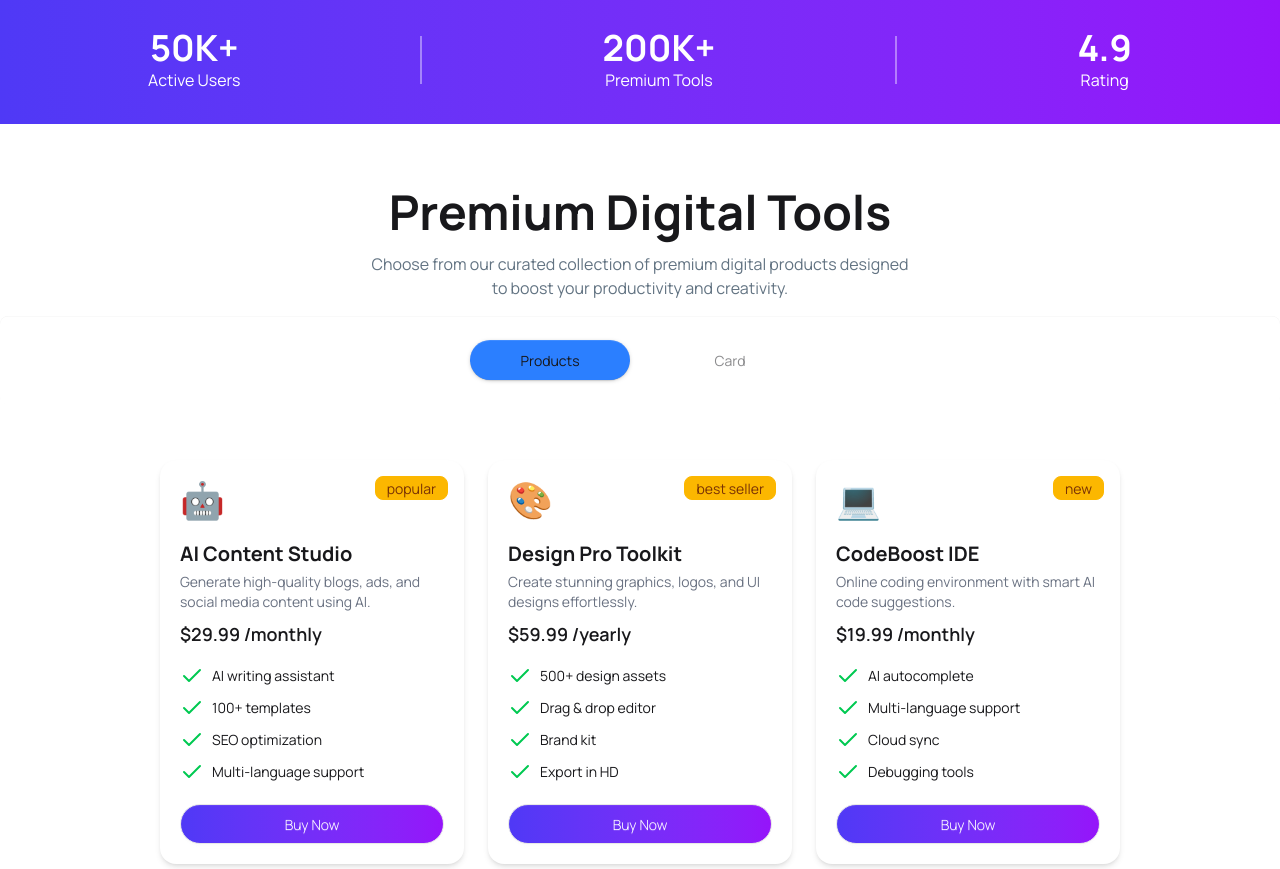
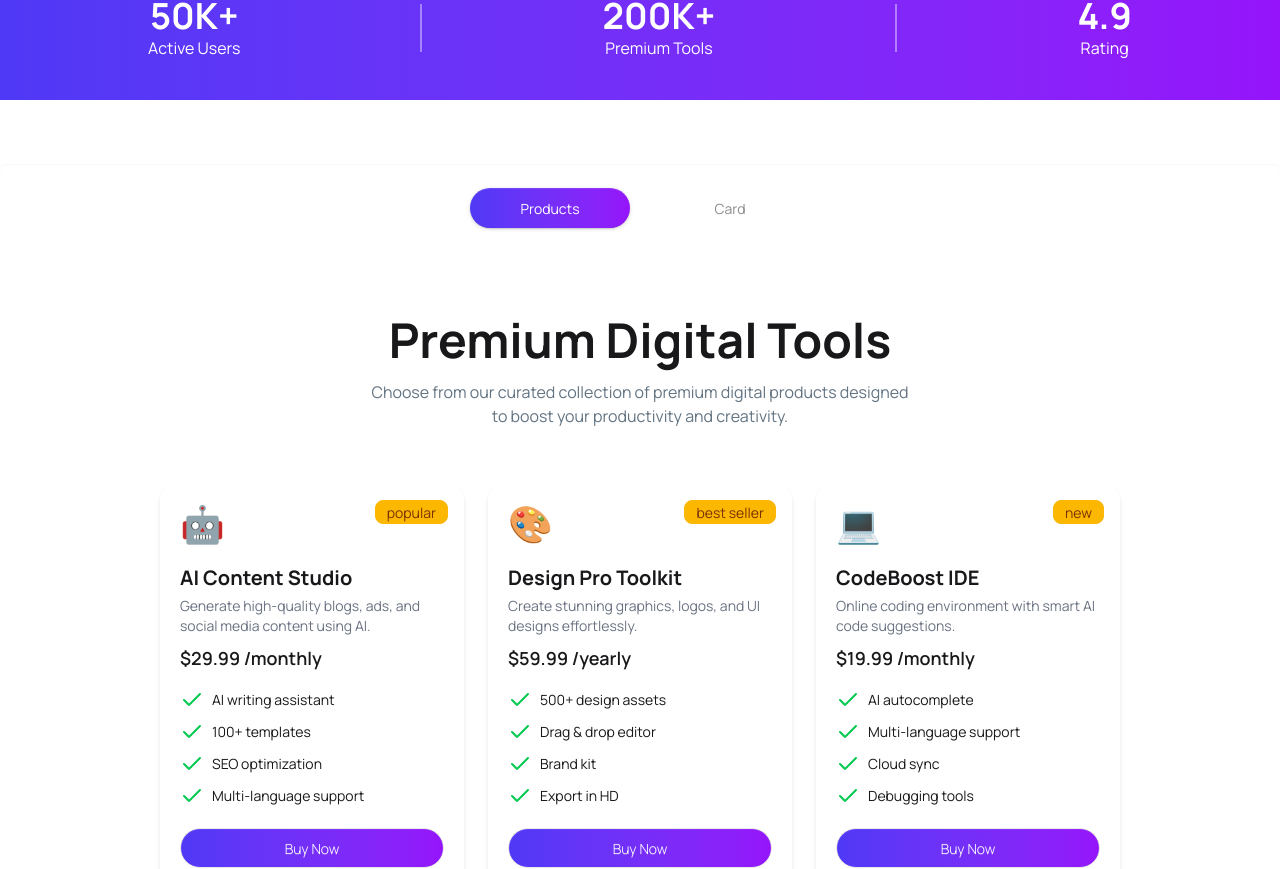
Before and after one commit to tanzid-48/digital-tools-platform, a React (Vite) app: page / in a window 1280 px wide. Shown: the part 909-1778 px from the top of the page. Built offline with nearby package versions, Linux system fonts and the light colour scheme.

Commit message:
Add Toggle on Product and card

```diff
--- a/src/App.jsx
+++ b/src/App.jsx
@@ -1,21 +1,20 @@
-import { Suspense } from 'react'
+import { Suspense, useState } from 'react'
 import './App.css'
 import Hero from './components/hero/Hero'
 import NavBar from './components/navbar/NavBar'
 import Products from './components/products/Products'
 import StatsSection from './ui/StatsSection'
 import Tab from './ui/Tab'
+import Card from './ui/Card'
 
 const getProduct = async() =>{
   const res = await fetch("/Products.json");
   return res.json();
 }
+ const productPromise = getProduct();
 
 function App() {
-
-  const productPromise = getProduct();
-
-
+  const [isBuy,setIsBuy] = useState("Products")
 return (
   <>
   <nav>
@@ -25,10 +24,16 @@ return (
   <main>
    <Hero></Hero>
    <StatsSection></StatsSection>
+   <Tab isBuy={isBuy} setIsBuy={setIsBuy} />
+   {
+    isBuy === "Products" &&  <Suspense fallback = {<span className="loading loading-bars loading-xl"></span>}>
+    <Products productPromise = {productPromise} isBuy = {isBuy} setIsBuy = {setIsBuy} ></Products>
+   </Suspense>
+   }
 
-   <Suspense fallback = {<span className="loading loading-bars loading-xl"></span>}>
-    <Products productPromise = {productPromise}></Products>
-   </Suspense>
+   {
+    isBuy === "Card" && <Card isBuy = {isBuy} setIsBuy = {setIsBuy}></Card>
+   }
 
   </main>
 
--- a/src/components/products/Products.jsx
+++ b/src/components/products/Products.jsx
@@ -1,32 +1,22 @@
-import React, { use } from 'react';
+import { use } from 'react';
 import ProductCards from '../../ui/ProductCards';
-import Tab from '../../ui/Tab';
 
-const Products = ({ productPromise }) => {
-
+const Products = ({ productPromise ,}) => {
     const products = use(productPromise);
-    // console.log(products);
-
     return (
         <div className="mt-16 ">
 
-            <div className="text-center space-y-4">
+            <div className="text-center space-y-4 ">
                 <h2 className='text-5xl font-bold'>Premium Digital Tools</h2>
                 <p className='text-[#627382]'>Choose from our curated collection of premium digital products designed <br /> to boost your productivity and creativity.</p>
 
+                <div className="grid grid-cols-1 md:grid-cols-2 lg:grid-cols-3 gap-6 py-10 w-9/12 mx-auto">
+                    {
+                        products.map(product => (<ProductCards key={product.id} product={product}></ProductCards>
 
-              <Tab></Tab>
-
-                <div className="grid grid-cols-1 md:grid-cols-2 lg:grid-cols-3 gap-6 py-10 w-9/12 mx-auto">
-                {
-                 products.map( product => (<ProductCards key={product.id} product = {product}></ProductCards>))
-
-                 }
-
+                        ))
+                    }
                 </div>
-
-
-
 
             </div>
         </div>
--- /dev/null
+++ b/src/ui/Card.jsx
@@ -0,0 +1,11 @@
+import React from 'react';
+
+const Card = () => {
+    return (
+        <div>
+            <h2 className='p-10 bg-red-400'>Hello</h2>
+        </div>
+    );
+};
+
+export default Card;
--- a/src/ui/ProductCards.jsx
+++ b/src/ui/ProductCards.jsx
@@ -1,7 +1,13 @@
 import { Check } from 'lucide-react';
 import React from 'react';
 
-const ProductCards = ({ product }) => {
+
+
+const ProductCards = ({ product}) => {
+
+   const handleBuyBtn = () => {
+
+   }
   return (
     <div className="card bg-base-100 shadow-md rounded-2xl p-5 ">
       <div className="flex justify-between items-center mb-3">
@@ -24,7 +30,7 @@ const ProductCards = ({ product }) => {
           </li>
         ))}
       </ul>
-      <div className="mt-5">
+      <div onClick={() =>handleBuyBtn()} className="mt-5">
         <button className="btn bg-linear-to-r from-[#4F39F6] to-[#9514FA] rounded-full font-light text-white w-full">
           Buy Now
         </button>
--- a/src/ui/StatsSection.jsx
+++ b/src/ui/StatsSection.jsx
@@ -1,7 +1,7 @@
 import React from 'react';
 const StatsSection = () => {
     return (
-        <div className="bg-linear-to-r from-[#4F39F6] to-[#9514FA] py-8 w-full mt-10">
+        <div className="bg-linear-to-r from-[#4F39F6] to-[#9514FA] py-10 w-full mb-16">
 
             <div className="  flex flex-col md:flex-row justify-evenly items-center gap-8 text-center">
 
--- a/src/ui/Tab.jsx
+++ b/src/ui/Tab.jsx
@@ -1,11 +1,35 @@
 import React from 'react';
 
-const Tab = () => {
+const Tab = ({ isBuy, setIsBuy }) => {
     return (
+        <div className="tabs tabs-box justify-center gap-5 bg-transparent py-6">
 
-        <div className="tabs tabs-box justify-center gap-5 bg-transparent py-6">
-            <input type="radio" name="Products" className="tab rounded-full w-40 bg-blue-500 " aria-label="Products" defaultChecked />
-            <input type="radio" name="Card" className="tab rounded-full w-40" aria-label="Card" />
+            <input
+                type="radio"
+                name="my_tabs"
+                className={`tab rounded-full w-40 ${
+                    isBuy === "Products"
+                        ? "bg-linear-to-r from-[#4F39F6] to-[#9514FA] text-white"
+                        : ""
+                }`}
+                aria-label="Products"
+                defaultChecked
+                checked={isBuy === "Products"}
+                onChange={() => setIsBuy("Products")}
+            />
+
+            <input
+                type="radio"
+                name="my_tabs"
+                className={`tab rounded-full w-40 ${
+                    isBuy === "Card"
+                        ? "bg-linear-to-r from-[#4F39F6] to-[#9514FA] text-white"
+                        : ""
+                }`}
+                aria-label="Card"
+                checked={isBuy === "Card"}
+                onChange={() => setIsBuy("Card")}
+            />
 
         </div>
     );
```
